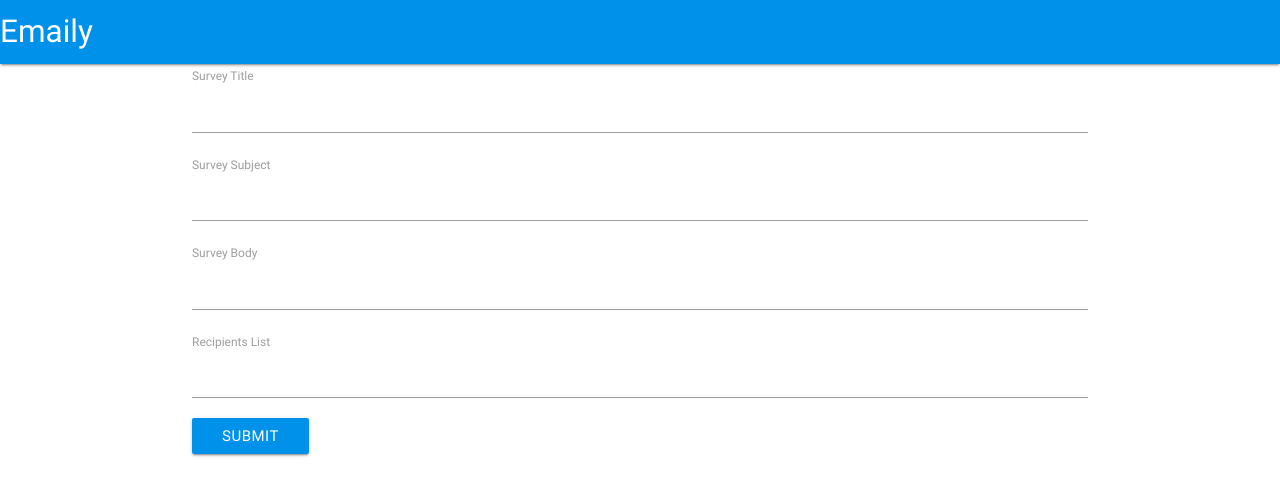
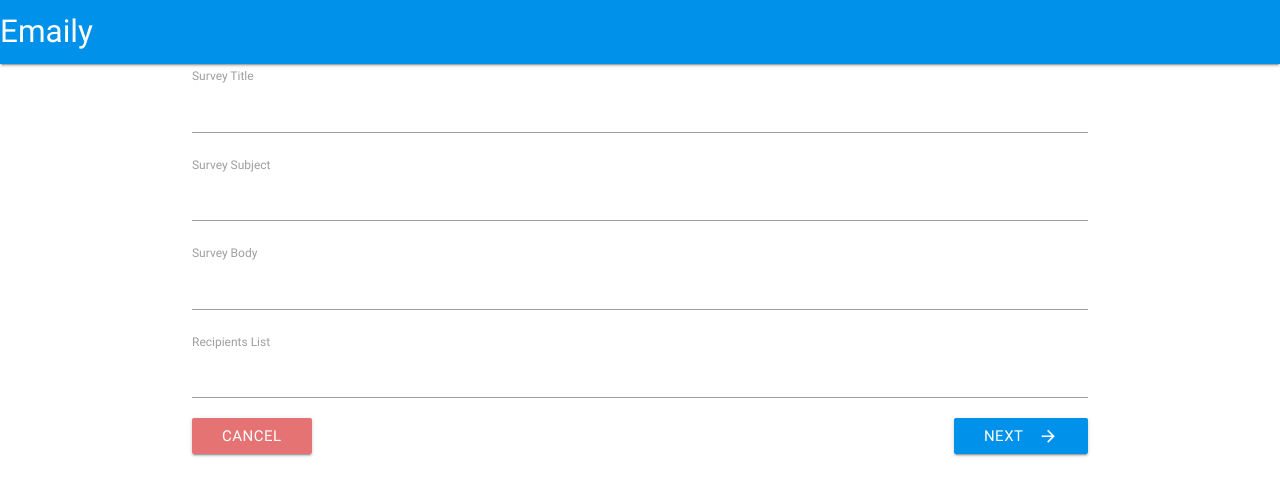
Before and after one commit to volchan/server, a React (Create React App) app in the folder client/: page /surveys/new in a window 1280 px wide. Shown: the top 496 px of the page. Built offline with nearby package versions, Linux system fonts and the light colour scheme; no server answers.

Commit message:
session 10/151 done

```diff
--- a/client/src/components/surveys/SurveyForm.js
+++ b/client/src/components/surveys/SurveyForm.js
@@ -1,6 +1,7 @@
 import React, { Component } from "react";
 import { reduxForm, Field } from "redux-form";
 import _ from "lodash";
+import { Link } from "react-router-dom";
 
 import SurveyField from "./SurveyField";
 
@@ -27,7 +28,13 @@
   renderFields() {
     return _.map(FIELDS, ({ label, name }) => {
       return (
-        <Field key={name} component={SurveyField} type="text" name={name} label={label} />
+        <Field
+          key={name}
+          component={SurveyField}
+          type="text"
+          name={name}
+          label={label}
+        />
       );
     });
   }
@@ -37,7 +44,13 @@
       <div>
         <form onSubmit={this.props.handleSubmit(values => console.log(values))}>
           {this.renderFields()}
-          <button className="btn light-blue accent-4" type="submit">Submit</button>
+          <Link className="btn left red lighten-2" to="/surveys">
+            Cancel
+          </Link>
+          <button className="btn right light-blue accent-4" type="submit">
+            next
+            <i className="material-icons right">arrow_forward</i>
+          </button>
         </form>
       </div>
     );
```
